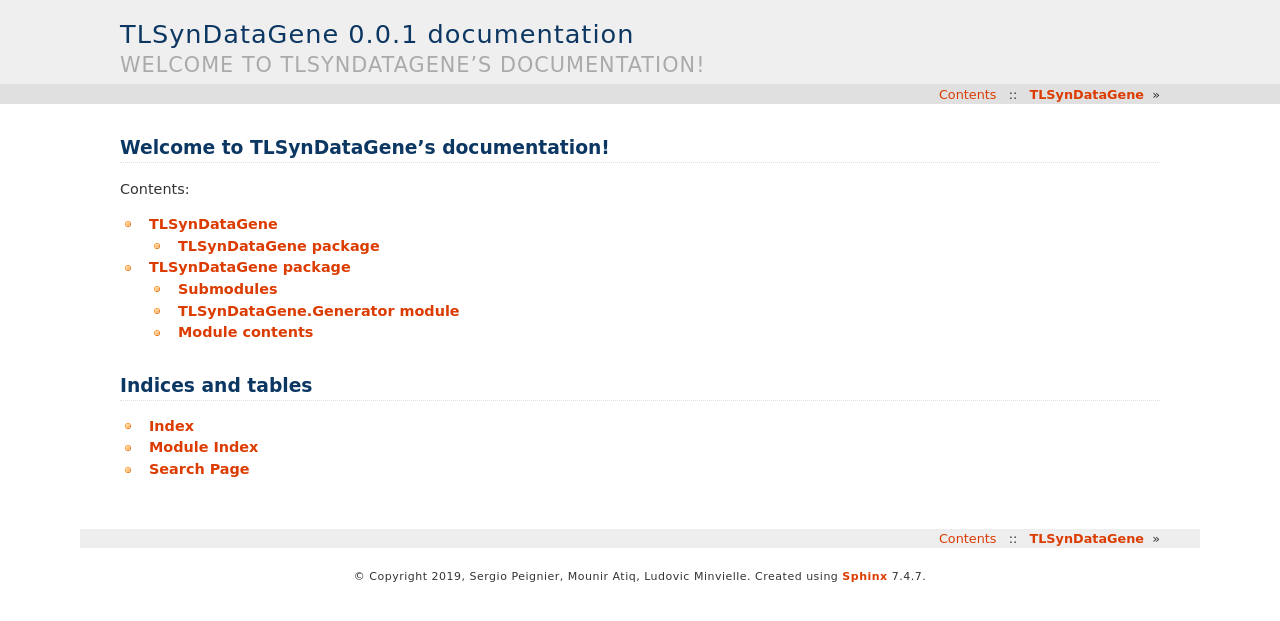
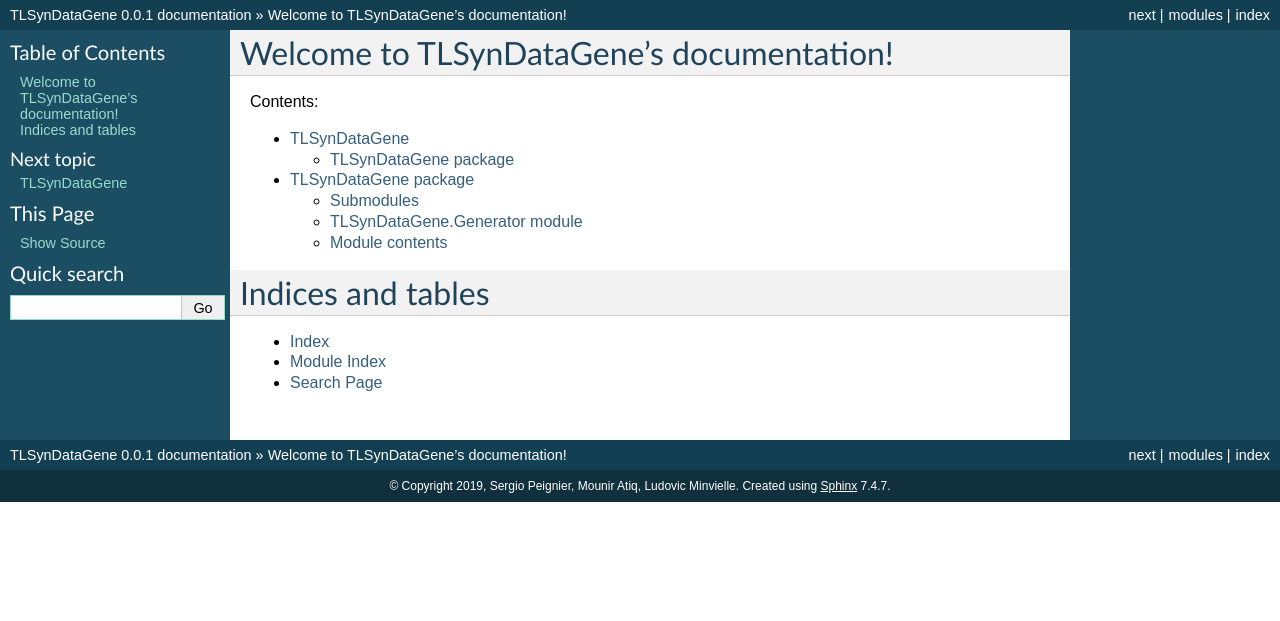
Before and after one commit to SergioPeignier/TLSyntheticDataGenerator, a Sphinx documentation site: the page built from docs/source/index.rst, in a window 1280 px wide. Shown: the top 621 px of the page. Built offline with Sphinx 7.4.7, drawn with Linux system fonts in a browser that asks for light colours.

```diff
--- a/docs/source/conf.py
+++ b/docs/source/conf.py
@@ -14,7 +14,10 @@
 #
 import os
 import sys
-sys.path.insert(0, os.path.abspath('../../'))
+print(os.path.abspath('../../TLSynDataGene/'))
+print(os.path.abspath('../'))
+print(os.path.abspath('../../'))
+sys.path.insert(0, os.path.abspath('../../TLSynDataGene/'))
 
 
 # -- Project information -----------------------------------------------------
@@ -84,7 +87,7 @@ pygments_style = None
 # The theme to use for HTML and HTML Help pages.  See the documentation for
 # a list of builtin themes.
 #
-html_theme = "haiku"
+html_theme = 'classic'
 #html_theme_options = {
 #    "rightsidebar": "false",
 #    "relbarbgcolor": "black"
@@ -198,3 +201,5 @@ epub_exclude_files = ['search.html']
 
 # If true, `todo` and `todoList` produce output, else they produce nothing.
 todo_include_todos = True
+
+autodoc_mock_imports = ["sklearn", "numpy", "pandas"]
```
Also changed, not shown: 11 other files.
